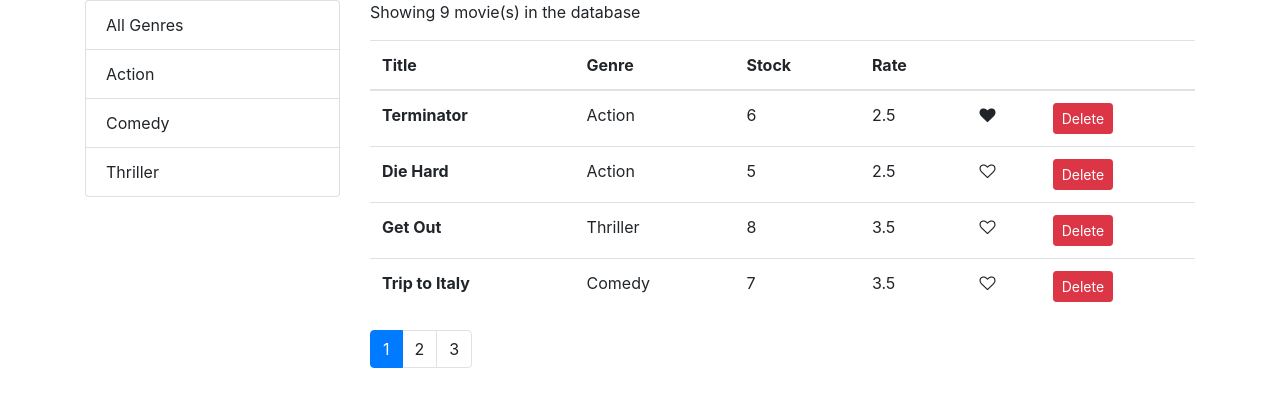
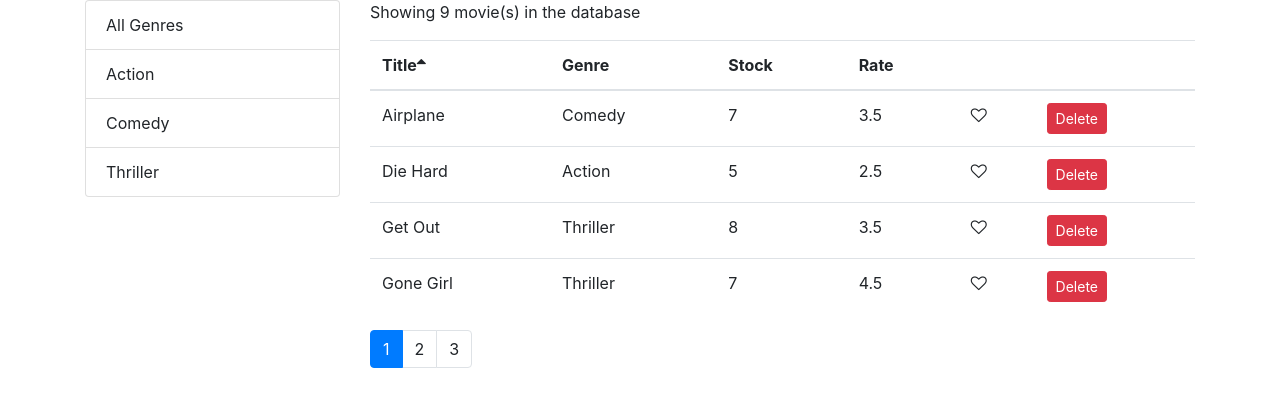
Before and after one commit to ematsushita/vidly, a React (Create React App) app: page /movies/1 in a window 1280 px wide. Shown: the top 406 px of the page. Built offline with nearby package versions, Linux system fonts and the light colour scheme.

Commit message:
refactoring, reusable table components

```diff
--- a/src/components/movies.jsx
+++ b/src/components/movies.jsx
@@ -1,10 +1,11 @@
 import React, { Component } from 'react';
 import { getMovies } from '../services/fakeMovieService';
 import { getGenres } from '../services/fakeGenreService';
-import Like from './like';
+import MoviesTable from './moviesTable';
 import Pagination from './pagination';
 import Genres from './genres';
 import paginate from '../utils/paginate';
+import _ from "lodash";
 
 class Movie extends Component {
   state = {
@@ -12,11 +13,12 @@
     genres: [],
     pageSize: 4,
     currentPage: 1,
-    selectedGenre: ""
+    selectedGenre: "",
+    sortColumn: {path: "title", order: "asc"}
    }
 
   componentDidMount() {
-    const genres = [{name: "All Genres"}, ...getGenres()]
+    const genres = [{_id: "", name: "All Genres"}, ...getGenres()]
     this.setState({movies: getMovies(), genres})
   }
 
@@ -41,12 +43,25 @@
     this.setState({selectedGenre: genre, currentPage: 1})
   }
 
+  handleSort = sortColumn => {
+    this.setState({sortColumn})
+  }
+
+  getPageData = () => {
+    const {pageSize, currentPage, movies: allMovies, selectedGenre, sortColumn} = this.state;
+    const filteredMovies = selectedGenre && selectedGenre._id ? allMovies.filter(m => m.genre._id === selectedGenre._id) : allMovies;
+    const sorted = _.orderBy(filteredMovies, [sortColumn.path], [sortColumn.order])
+    const movies = paginate(sorted, currentPage, pageSize)
+    return { totalCount: filteredMovies.length, data: movies}
+  }
+
   render() {
     const {length: count} = this.state.movies;
-    const {pageSize, currentPage, movies: allMovies, selectedGenre} = this.state;
-    const filteredMovies = selectedGenre && selectedGenre._id ? allMovies.filter(m => m.genre._id === selectedGenre._id) : allMovies;
-    const movies = paginate(filteredMovies, currentPage, pageSize)
-    const message = count === 0 ? "There are no movies in the database" : `Showing ${filteredMovies.length} movie(s) in the database`
+    const {pageSize, currentPage, sortColumn} = this.state;
+
+    const {totalCount, data: movies} = this.getPageData();
+
+    const message = count === 0 ? "There are no movies in the database" : `Showing ${totalCount} movie(s) in the database`
 
     return (
       <div className="row">
@@ -55,32 +70,8 @@
         </div>
         <div className="col">
           <p>{message}</p>
-          <table className="table">
-            <thead>
-              <tr>
-                <th scope="col">Title</th>
-                <th scope="col">Genre</th>
-                <th scope="col">Stock</th>
-                <th scope="col">Rate</th>
-                <th scope="col"></th>
-                <th scope="col"></th>
-              </tr>
-            </thead>
-            <tbody>
-              {movies.map(movie => (
-                <tr key={movie._id}>
-                  <th scope="row">{movie.title}</th>
-                  <td>{movie.genre.name}</td><td>{movie.numberInStock}</td>
-                  <td>{movie.dailyRentalRate}</td>
-                  <td><Like liked={movie.liked} onClick={() => this.handleLike(movie)}/></td>
-                  <td>
-                    <button onClick={() => this.handleDelete(movie)} className="btn btn-danger btn-sm">Delete</button>
-                  </td>
-                </tr>
-              ))}
-            </tbody>
-          </table>
-          <Pagination currentPage={this.state.currentPage} itemsCount={filteredMovies.length} pageSize={this.state.pageSize} onPageChange={this.handlePageChange}/>
+          <MoviesTable onLike={this.handleLike} onDelete={this.handleDelete} onSort={this.handleSort} movies={movies} sortColumn={sortColumn}/>
+          <Pagination currentPage={currentPage} itemsCount={totalCount} pageSize={pageSize} onPageChange={this.handlePageChange}/>
         </div>
       </div>
      );
--- /dev/null
+++ b/src/components/moviesTable.jsx
@@ -0,0 +1,25 @@
+import React, {Component} from 'react';
+import Like from './like';
+import Table from './table';
+
+class MoviesTable extends Component {
+  columns = [
+    {path: 'title', label: 'Title'},
+    {path: 'genre.name', label: 'Genre'},
+    {path: 'numberInStock', label: 'Stock'},
+    {path: 'dailyRentalRate', label: 'Rate'},
+    { key: 'like', content: movie => <Like liked={movie.liked} onClick={() => this.props.onLike(movie)}/>},
+    { key: 'delete', content: movie => <button onClick={() => this.props.onDelete(movie)} className="btn btn-danger btn-sm">Delete</button>}
+  ]
+
+  render() {
+    const { movies, onSort, sortColumn } = this.props;
+
+    return (
+      <Table columns={this.columns} data={movies} sortColumn={sortColumn} onSort={onSort}/>
+    );
+  }
+}
+
+
+export default MoviesTable;
--- /dev/null
+++ b/src/components/table.jsx
@@ -0,0 +1,17 @@
+import React from 'react';
+import TableHeader from './tableHeader';
+import TableBody from './tableBody';
+
+
+const Table = (props) => {
+  const { columns, sortColumn, onSort, data } = props;
+
+  return (
+    <table className="table">
+      <TableHeader columns={columns} sortColumn={sortColumn} onSort={onSort} />
+      <TableBody data={data} columns={columns} />
+    </table>
+   );
+}
+
+export default Table;
--- /dev/null
+++ b/src/components/tableBody.jsx
@@ -0,0 +1,32 @@
+import React, { Component } from 'react';
+import _ from 'lodash';
+
+class TableBody extends Component {
+  renderCell = (item, column) => {
+    if (column.content) {
+      return column.content(item)
+    } else {
+      return _.get(item, column.path)
+    }
+  }
+
+  createKey = (item, column) => {
+    return item._id + (column.path || column.key);
+  }
+
+  render() {
+    const { data, columns } = this.props;
+
+    return (
+      <tbody>
+        {data.map(item => (
+          <tr key={item._id}>
+            {columns.map(column => <td key={this.createKey(item, column)}>{this.renderCell(item, column)}</td>)}
+          </tr>
+        ))}
+      </tbody>
+     );
+  }
+}
+
+export default TableBody;
--- /dev/null
+++ b/src/components/tableHeader.jsx
@@ -0,0 +1,35 @@
+import React, { Component } from 'react';
+
+class TableHeader extends Component {
+  raiseSort = path => {
+    const sortColumn = {...this.props.sortColumn}
+    if (sortColumn.path === path) {
+      sortColumn.order = sortColumn.order === 'asc' ? 'desc' : 'asc';
+    } else {
+      sortColumn.path = path;
+      sortColumn.order = 'asc';
+    }
+    this.props.onSort(sortColumn)
+  }
+
+  renderSortIcon = column => {
+    const {sortColumn} = this.props;
+    if (column.path !== sortColumn.path) return null;
+    if (sortColumn.order === 'asc') return <i className="fa fa-sort-asc"></i>
+    return <i className="fa fa-sort-desc"></i>
+  }
+
+  render() {
+    return (
+      <thead>
+        <tr>
+          {this.props.columns.map(column => (
+          <th className="clickable" key={column.path || column.key} onClick={() => this.raiseSort(column.path)}>{column.label}{this.renderSortIcon(column)}</th>
+          ))}
+        </tr>
+      </thead>
+     );
+  }
+}
+
+export default TableHeader;
--- a/src/index.css
+++ b/src/index.css
@@ -12,3 +12,7 @@
   font-family: source-code-pro, Menlo, Monaco, Consolas, 'Courier New',
     monospace;
 }
+
+.clickable {
+  cursor: pointer;
+}
```
